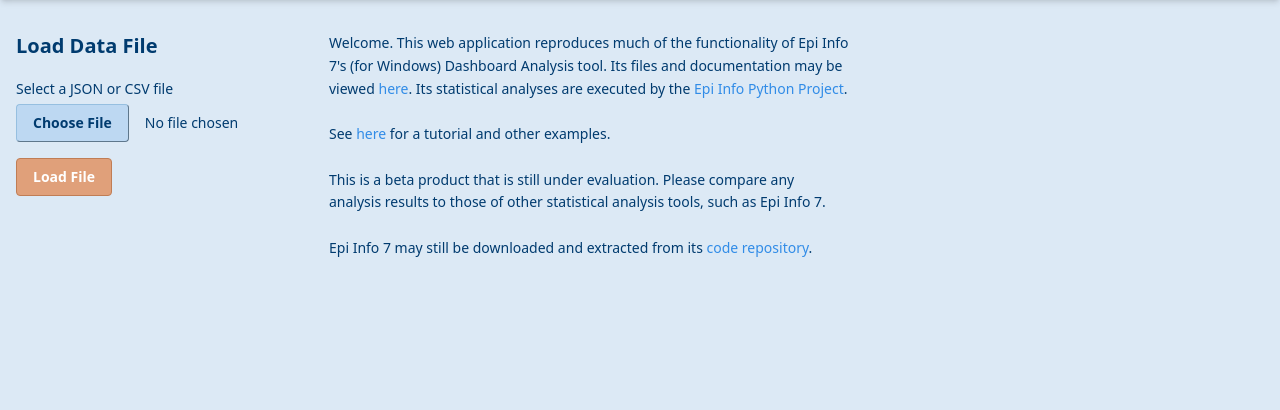
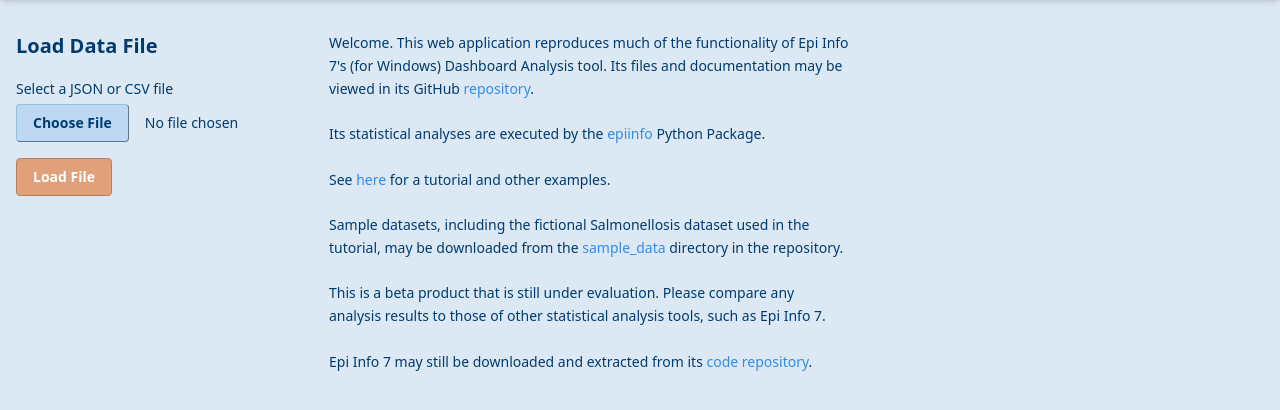
Before and after one commit to zfj4/EIAnalysis, a Django app: page / in a window 1280 px wide. Shown: the part 108-518 px from the top of the page. Run offline with Django 5.2, Linux system fonts and the light colour scheme; some libraries are stand-ins or nearby versions.

Commit message:
Tweaked the Welcome Message

```diff
--- a/templates/core/partials/welcome_message.html
+++ b/templates/core/partials/welcome_message.html
@@ -1,17 +1,26 @@
 <div class="max-w-prose text-sm text-[#003B6F] leading-relaxed">
   <p>
     Welcome. This web application reproduces much of the functionality of Epi Info 7's (for Windows)
-    Dashboard Analysis tool. Its files and documentation may be viewed
+    Dashboard Analysis tool. Its files and documentation may be viewed in its GitHub
     <a href="https://github.com/zfj4/EIAnalysis" target="_blank" rel="noopener noreferrer"
-       class="text-[#318CE7] hover:underline">here</a>.
+       class="text-[#318CE7] hover:underline">repository</a>.
+       </p>
+  <br>
+  <p>
     Its statistical analyses are executed by the
     <a href="https://github.com/Epi-Info/epiinfo" target="_blank" rel="noopener noreferrer"
-       class="text-[#318CE7] hover:underline">Epi Info Python Project</a>.
+       class="text-[#318CE7] hover:underline">epiinfo</a> Python Package.
   </p>
   <br>
   <p>
     See <a href="https://github.com/zfj4/EIAnalysis/wiki" target="_blank" rel="noopener noreferrer"
            class="text-[#318CE7] hover:underline">here</a> for a tutorial and other examples.
+  </p>
+  <br>
+  <p>
+    Sample datasets, including the fictional Salmonellosis dataset used in the tutorial, may be downloaded from the
+    <a href="https://github.com/zfj4/EIAnalysis/tree/main/sample_data" target="_blank" rel="noopener noreferrer"
+       class="text-[#318CE7] hover:underline">sample_data</a> directory in the repository.
   </p>
   <br>
   <p>
```
